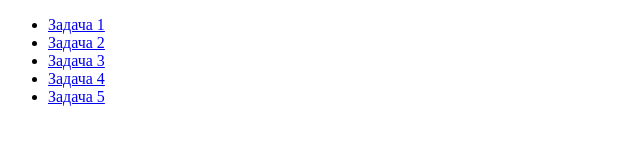
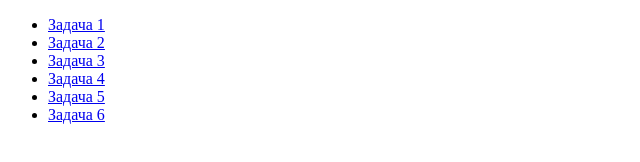
Before and after one commit to LarisaKondratenko/websites_modul6, a plain HTML site: page index.html in a window 1280 px wide. Shown: the full height of the page, 0-640 px from the left. Drawn offline with Linux system fonts and the light colour scheme.

Commit message:
Add files via upload

```diff
--- a/index.html
+++ b/index.html
@@ -21,6 +21,9 @@
   <li>
     <a href="task5/index.html">Задача 5</a>
   </li>
+  <li>
+    <a href="task6/index.html">Задача 6</a>
+  </li>
 </ul>
 </body>
 </html>
```
